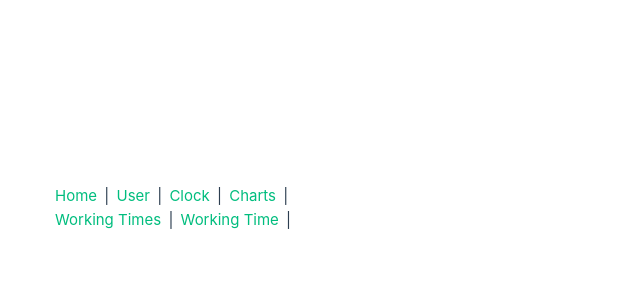
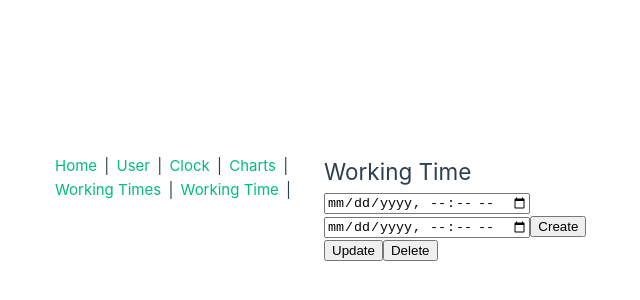
Before and after one commit to SwanGon/TimeManager, a Vue app in the folder timemanager-webapp/: page /workingtime/1 in a window 1280 px wide. Shown: the part 192-492 px from the top of the page, without its empty margins (12-652 px from the left). Built offline with nearby package versions, Linux system fonts and the light colour scheme.

Commit message:
changed workingTime to workingShift for clarity in the front

```diff
--- a/timemanager-webapp/src/App.vue
+++ b/timemanager-webapp/src/App.vue
@@ -6,7 +6,7 @@
       <router-link :to="'/clock/' + userId">Clock</router-link> |
       <router-link :to="'/chart/' + userId">Charts</router-link> |
       <router-link :to="'/workingtimes/' + userId">Working Times</router-link> |
-      <router-link :to="'/workingtime'">Working Time</router-link> |
+      <router-link :to="'/workingtime/' + userId">Working Time</router-link> |
 
     </nav>
     <router-view></router-view>
--- /dev/null
+++ b/timemanager-webapp/src/components/WorkingShiftManager/WorkingShiftManager.vue
@@ -0,0 +1,48 @@
+<script setup>
+import axios from 'axios'
+import { useRoute } from 'vue-router'
+import { ref } from 'vue'
+
+const route = useRoute()
+
+const userId = ref(route.params.userId)
+
+const startTime = ref('')
+const endTime = ref('')
+
+function convertToUTC(localDateTime) {
+  const date = new Date(localDateTime)
+  return date.toISOString()
+}
+
+async function createWorkingShift() {
+  console.log(userId.value);
+
+  try {
+    const newShift = {
+      startTime: convertToUTC(startTime.value),
+      endTime: convertToUTC(endTime.value)
+    }
+    await axios.post(`http://localhost:4000/api/workingtimes/${userId.value}`, newShift)
+    console.log('Working shift created:', newShift)
+  } catch (error) {
+    console.error('Error creating working shift:', error)
+  }
+}
+// async function updateWorkingTime() {
+//   await axios.put(`http://localhost:4000/api/workingtimes/${workingTimeId.value}`, workingTime)
+// }
+// async function deleteWorkingTime() {
+//   await axios.delete(`http://localhost:4000/api/workingtimes/${workingTimeId.value}`)
+// }
+</script>
+<template>
+  <div>
+    <h2>Working Time</h2>
+    <input v-model="startTime" type="datetime-local" />
+    <input v-model="endTime" type="datetime-local" />
+    <button @click="createWorkingShift()">Create</button>
+    <button @click="updateWorkingTime">Update</button>
+    <button @click="deleteWorkingTime">Delete</button>
+  </div>
+</template>
--- a/timemanager-webapp/src/components/WorkingTimesManager/WorkingTimeManager.vue
+++ /dev/null
@@ -1,31 +0,0 @@
-<script setup>
-import axios from 'axios'
-import { useRoute } from 'vue-router'
-import { ref } from 'vue'
-
-const route = useRoute()
-
-const userId = ref(route.params.userId)
-const workingTimeId = ref(route.params.workingtimeId)
-const workingTime = ref({ start: '', end: '' })
-
-async function createWorkingTime() {
-  await axios.post(`http://localhost:4000/api/workingtime/${userId.value}`, workingTime)
-}
-async function updateWorkingTime() {
-  await axios.put(`http://localhost:4000/api/workingtime/${workingTimeId.value}`, workingTime)
-}
-async function deleteWorkingTime() {
-  await axios.delete(`http://localhost:4000/api/workingtime/${workingTimeId.value}`)
-}
-</script>
-<template>
-  <div>
-    <h2>Working Time</h2>
-    <input v-model="workingTime.start" type="datetime-local" />
-    <input v-model="workingTime.end" type="datetime-local" />
-    <button @click="createWorkingTime">Create</button>
-    <button @click="updateWorkingTime">Update</button>
-    <button @click="deleteWorkingTime">Delete</button>
-  </div>
-</template>
```
Also changed, not shown: timemanager-webapp/src/router/index.js (+4 -4 lines), 2 other files (tests, documents, lock files or other folders).
